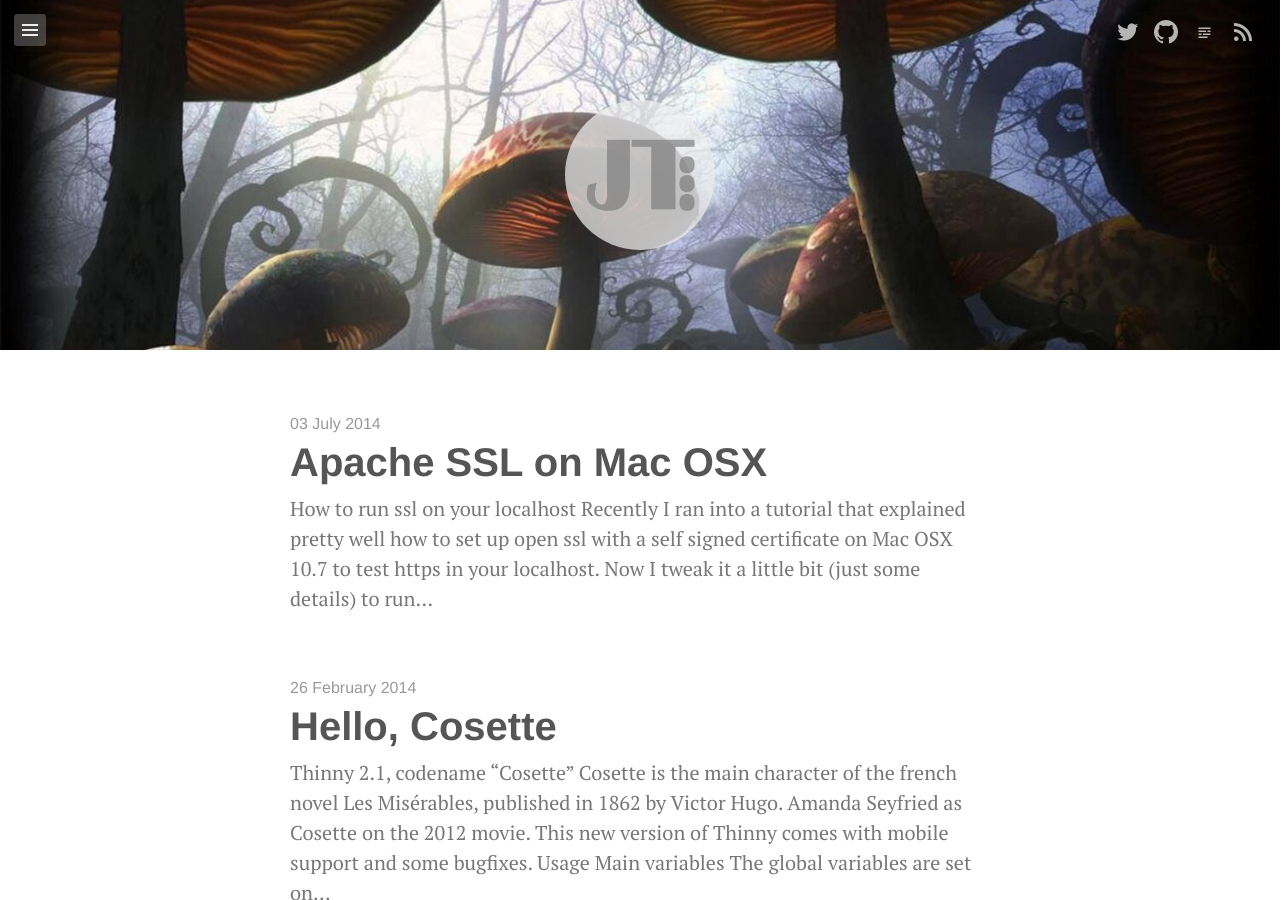
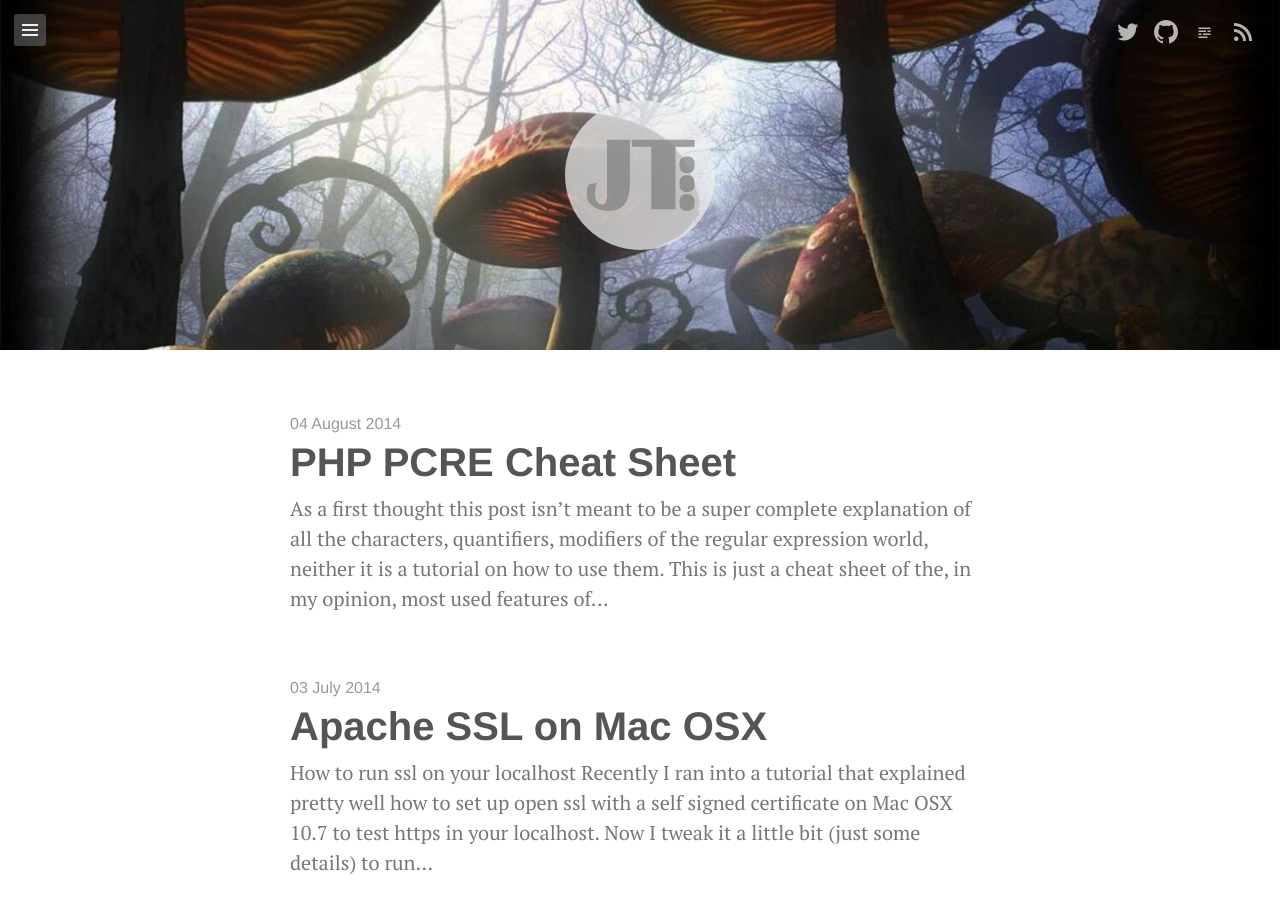
Before and after one commit to jltorresm/jltorresm.github.io, a Jekyll site: the page built from index.html, in a window 1280 px wide and 900 px high. Built offline with Jekyll 4.4.1, drawn with Linux system fonts in a browser that asks for light colours; Markdown is read by kramdown in place of the engine named in the settings; the list of posts is cut into pages by our own code.

Commit message:
Add regex cheat sheet

```diff
--- a/_config.yml
+++ b/_config.yml
@@ -1,5 +1,7 @@
 # Dependencies
 markdown:	redcarpet
+redcarpet:
+  extensions: ["tables"]
 pygments:	true
 
 # Permalinks
--- /dev/null
+++ b/_posts/2014-08-04-php-pcre-cheat-sheet.md
@@ -0,0 +1,37 @@
+---
+layout: post
+title: "PHP PCRE Cheat Sheet"
+quote: Good old regex...
+image: /media/2014-08-04-php-pcre-cheat-sheet/cover.jpg
+#video: false
+#dark: true
+---
+
+As a first thought this post isn't meant to be a super complete explanation of all the characters, quantifiers,
+modifiers of the regular expression world, neither it is a tutorial on how to use them.
+
+This is just a cheat sheet of the, in my opinion, most used features of the complex world of regex.
+
+#<center>PHP Regex Cheat Sheet</center>
+
+|Base Chars	|															|Meta Chars	|
+|---				|---													|---				|---
+|`\w`				|Same as (a-z0-9_)						|`^`				|
+|`\W`				|Any non word characters			|`$`				|
+|`\s`				|Any whitespace chars					|`[`				|
+|`\S`				|Any non whitespace character	|`]`				|
+|`\d`				|All digits										|`|`				|
+|`\D`				|Non digit chars							|`(`				|
+|`.`				|Any character								|`)`				|
+|						|															|`\`				|
+
+Finally some functions:
+
+|Functions|
+|---|
+|[preg_match(pattern, subject[, submatches])](http://php.net/manual/en/function.preg-match.php)|
+|[preg\_match_all(pattern, subject[, submatches])](http://php.net/manual/en/function.preg-match-all.php)|
+|[preg_replace(pattern, replacement, subject)](http://php.net/manual/en/function.preg-replace.php)|
+|[preg\_replace_callback(pattern, callback, subject)](http://php.net/manual/en/function.preg-replace-callback.php)|
+|[preg_grep(pattern, array)](http://php.net/manual/en/function.preg-grep.php)|
+|[preg_split(pattern, subject)](http://php.net/manual/en/function.preg-split.php)|
```
Also changed, not shown: media/2014-08-04-php-pcre-cheat-sheet/cover.jpg (added).
